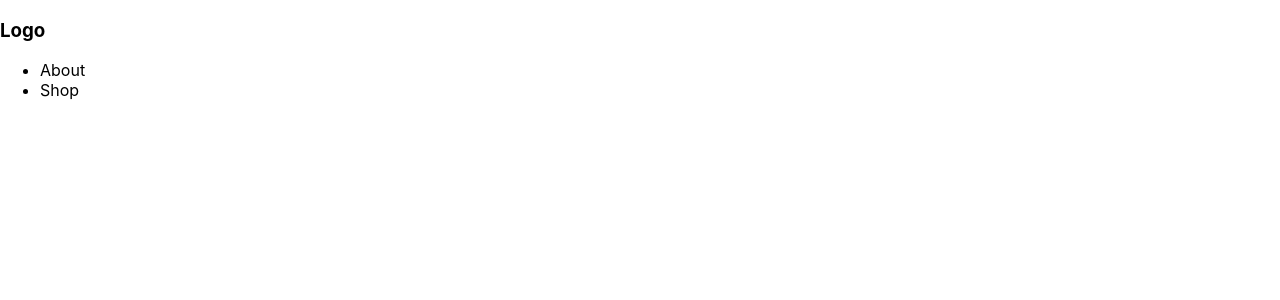
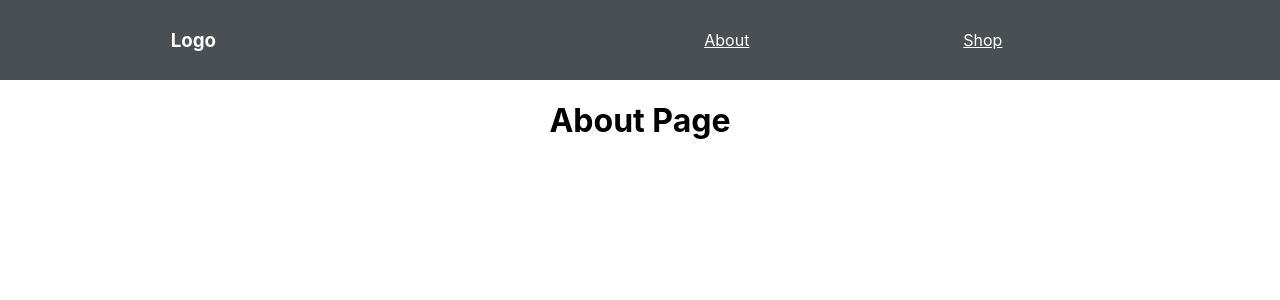
Before and after one commit to AlaplayaW/my-personal-site, a React (Create React App) app: page /about in a window 1280 px wide. Shown: the top 300 px of the page. Built offline with nearby package versions, Linux system fonts and the light colour scheme.

Commit message:
docsRedux

```diff
--- a/package.json
+++ b/package.json
@@ -3,6 +3,7 @@
   "version": "0.1.0",
   "private": true,
   "dependencies": {
+    "axios": "^0.18.0",
     "react": "^16.8.6",
     "react-dom": "^16.8.6",
     "react-router-dom": "^5.0.0",
--- a/src/App.css
+++ b/src/App.css
@@ -1,33 +1,18 @@
-/* .App {
+.App {
   text-align: center;
 }
-
-.App-logo {
-  animation: App-logo-spin infinite 20s linear;
-  height: 40vmin;
-  pointer-events: none;
-}
-
-.App-header {
-  background-color: #282c34;
-  min-height: 100vh;
+nav{
   display: flex;
-  flex-direction: column;
+  justify-content: space-around;
   align-items: center;
-  justify-content: center;
-  font-size: calc(10px + 2vmin);
+  min-height: 10vh;
+  background: rgb(73,79,82);
   color: white;
 }
-
-.App-link {
-  color: #61dafb;
+.nav-links{
+  width: 40%;
+  display: flex;
+  justify-content: space-around;
+  align-items: center;
+  list-style: none;
 }
-
-@keyframes App-logo-spin {
-  from {
-    transform: rotate(0deg);
-  }
-  to {
-    transform: rotate(360deg);
-  }
-} */
--- a/src/App.jsx
+++ b/src/App.jsx
@@ -1,25 +1,6 @@
-// import React from 'react';
-// import './App.css';
-
-// import Nav from './Nav';
-// import About from './About';
-// import Shop from './Shop';
-
-// function App() {
-//   return (
-//     <div className="App">
-//       <Nav />
-//       <About />
-//       <Shop />
-//     </div>
-//   );
-// }
-
-// export default App;
-
 import React, { Component } from 'react';
-import logo from './logo.svg';
 import './App.css';
+import { BrowserRouter as Router, Switch, Route } from 'react-router-dom';
 
 import Nav from './Nav'
 import About from './About';
@@ -28,11 +9,24 @@ import Shop from './Shop';
 class App extends Component {
   render() {
     return (
-      <div className="App">
-        <Nav />
-      </div>
+      <Router>
+        <div className="App">
+          <Nav />
+          <Switch>
+            <Route path="/" exact component={Home}/>
+            <Route path="/about" component={About}/>
+            <Route path="/shop" component={Shop}/>
+          </Switch>
+        </div>
+      </Router>
     );
   }
 }
 
+const Home = () => (
+  <div>
+    <h1>Home Page</h1>
+  </div>
+)
+
 export default App;
--- a/src/Nav.jsx
+++ b/src/Nav.jsx
@@ -1,13 +1,23 @@
-import React from 'react';
-import './App.css';
+import React from "react";
+import "./App.css";
+import { Link } from "react-router-dom";
 
 function Nav() {
+
+  const navStyle = {
+    color: 'white'
+  };
+
 	return (
 		<nav>
 			<h3>Logo</h3>
-      <ul>
+			<ul className="nav-links">
+				<Link style={navStyle} to="/about">
 					<li>About</li>
+				</Link>
+				<Link style={navStyle} to="/shop">
 					<li>Shop</li>
+				</Link>
 			</ul>
 		</nav>
 	);
--- a/src/Shop.js
+++ /dev/null
@@ -1,12 +0,0 @@
-import React from 'react';
-import './App.css';
-
-function Shop() {
-  return (
-    <div>
-      <h1>Shop Page</h1>
-    </div>
-  );
-}
-
-export default Shop;
```
Also changed, not shown: src/DocsRedux.jsx (added, +33 -0 lines), 2 other files (tests, documents, lock files or other folders). Lines whose indentation alone changed are shown as unchanged.
